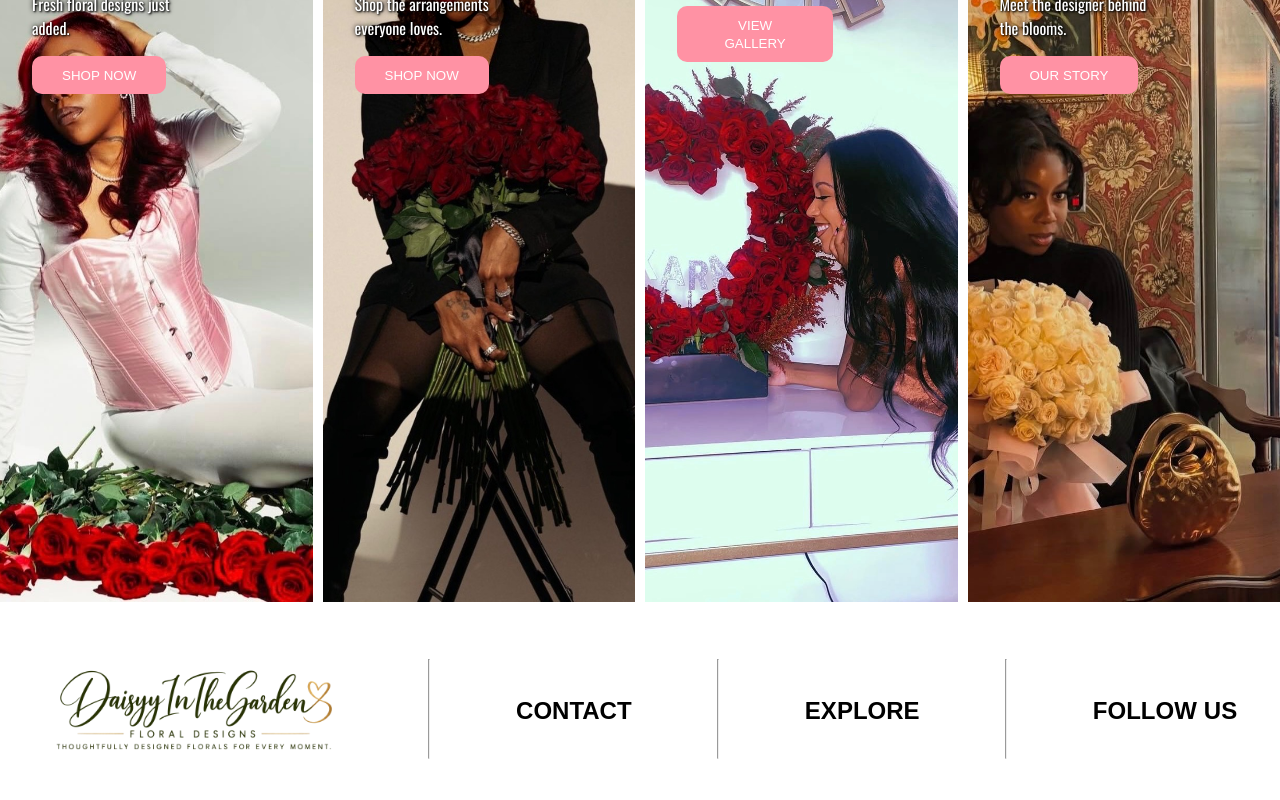
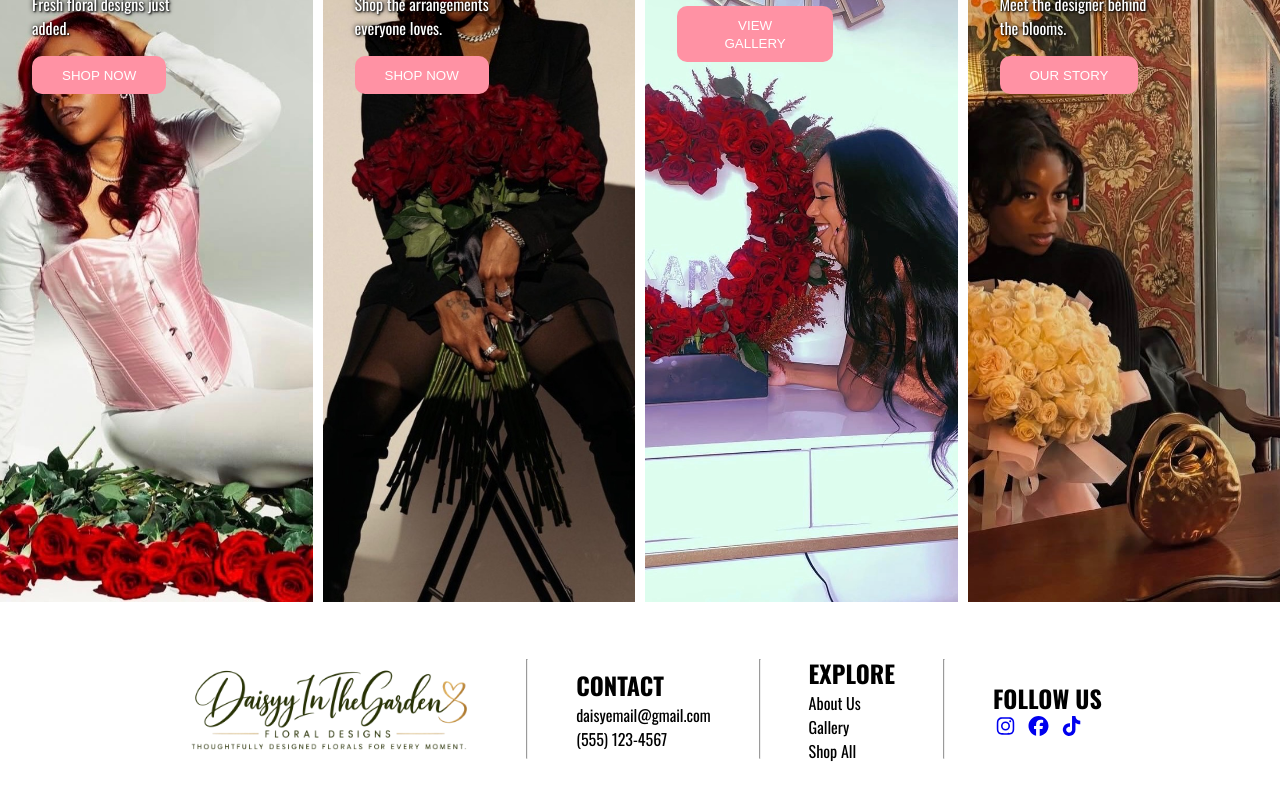
Before and after one commit to AllenCodess/Floralsite, a React (Vite) app in the folder frontend/: page / in a window 1280 px wide. Shown: the part 1171-1971 px from the top of the page. Built offline with nearby package versions, Linux system fonts and the light colour scheme.

Commit message:
footer structure

```diff
--- a/frontend/package.json
+++ b/frontend/package.json
@@ -10,6 +10,9 @@
     "preview": "vite preview"
   },
   "dependencies": {
+    "@fortawesome/fontawesome-svg-core": "^7.3.1",
+    "@fortawesome/free-brands-svg-icons": "^7.3.1",
+    "@fortawesome/react-fontawesome": "^3.5.0",
     "hamburger-react": "^2.5.2",
     "react": "^19.2.8",
     "react-dom": "^19.2.8"
--- a/frontend/src/components/Footer.jsx
+++ b/frontend/src/components/Footer.jsx
@@ -1,3 +1,6 @@
+import { FontAwesomeIcon } from "@fortawesome/react-fontawesome";
+import { faInstagram, faFacebook, faTiktok } from "@fortawesome/free-brands-svg-icons";
+
 const Footer = () => {
   return (
     <>
@@ -8,14 +11,34 @@ const Footer = () => {
         <hr />
         <div className="footer-two">
           <h2 className="footer-contact">CONTACT</h2>
+          <ul className="footer-contact-list">
+            <li className="footer-contact-item">daisyemail@gmail.com</li>
+            <li className="footer-contact-item">(555) 123-4567</li>
+          </ul>
         </div>
         <hr />
         <div className="footer-three">
           <h2 className="footer-contact">EXPLORE</h2>
+          <ul className="footer-contact-list">
+            <li className="footer-contact-item">About Us</li>
+            <li className="footer-contact-item">Gallery</li>
+            <li className="footer-contact-item">Shop All</li>
+          </ul>
         </div>
         <hr />
         <div className="footer-four">
           <h2 className="footer-contact">FOLLOW US</h2>
+          <div className="footer-socials">
+            <a href="https://instagram.com" target="_blank">
+              <FontAwesomeIcon className="footer-icon" icon={faInstagram} />
+            </a>
+            <a href="https://Facebook.com" target="_blank">
+              <FontAwesomeIcon className="footer-icon" icon={faFacebook} />
+            </a>
+            <a href="https://tiktok.com" target="_blank">
+              <FontAwesomeIcon className="footer-icon" icon={faTiktok} />
+            </a>
+          </div>
         </div>
       </div>
     </>
--- a/frontend/src/index.css
+++ b/frontend/src/index.css
@@ -209,12 +209,29 @@
 
 .footer-container {
   display: flex;
-  justify-content: space-around;
+  max-width: 1400px;
+  justify-content: center;
   align-items: center;
+  margin: 0 auto;
 }
 
 hr {
   height: 100px;
+  margin: 0 3rem;
+}
+
+.footer-contact {
+  font-family: "Oswald", sans-serif;
+}
+
+.footer-contact-item {
+  list-style: none;
+  font-family: "Oswald", sans-serif;
+}
+
+.footer-icon {
+  font-size: 20px;
+  padding-right: 0.5rem;
 }
 
 /* Media Queries */
```
Also changed, not shown: 1 other file (tests, documents, lock files or other folders).
